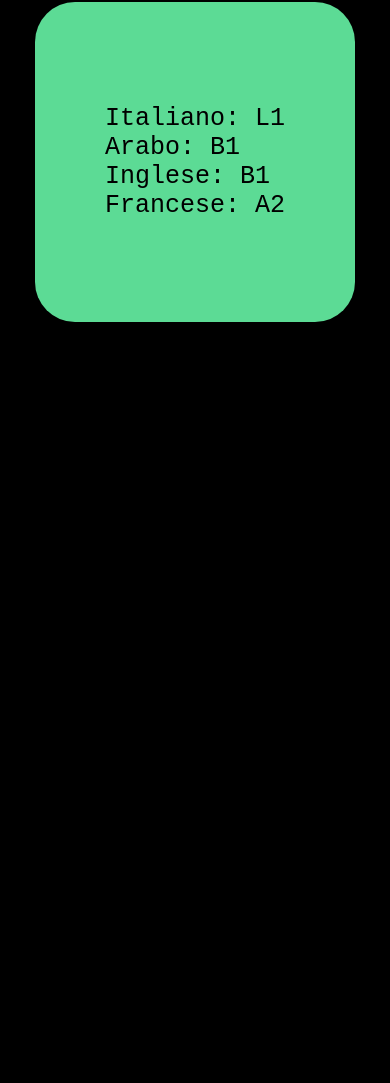
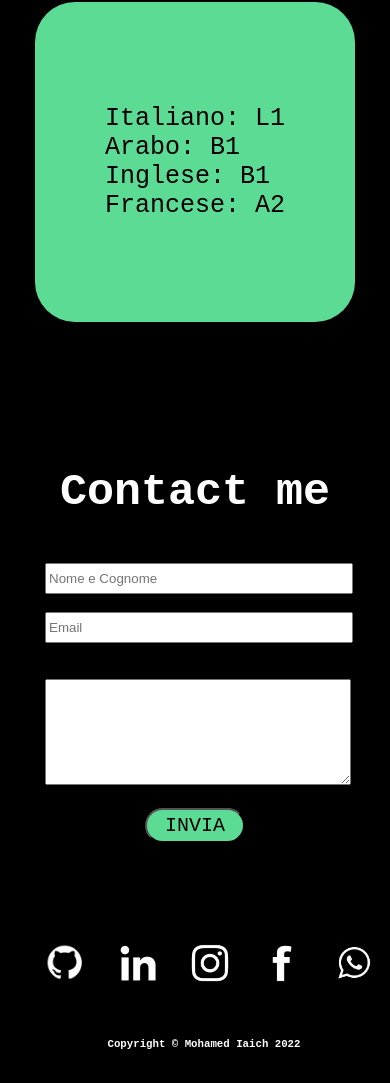
Before and after one commit to MohamedIaich/My-Site, a plain HTML site: page index.html in a window 390 px wide. Shown: the part 3937-5020 px from the top of the page. Before the commit the page ends 4267 px from the top, so only its background shows below. Drawn offline with Linux system fonts and the light colour scheme; a web font is replaced by a local one.

Commit message:
finito la versione mobile del sito però mancano tutti i collegamenti esterni dei social

```diff
--- /dev/null
+++ b/css e sass/_footer.scss
@@ -0,0 +1,50 @@
+// main: style.scss
+footer {
+  margin-top: 100px;
+  display: flex;
+  justify-content: center;
+  align-items: center;
+  .contact {
+    color: $first-text-color;
+    font-size: 45px;
+    text-align: center;
+  }
+  .form-inputs {
+    width: 300px;
+    height: 25px;
+    margin-left: calc(50% - 150px);
+  }
+  .form-textarea {
+    width: 300px;
+    height: 100px;
+    margin-left: calc(50% - 150px);
+  }
+  .invia {
+    width: 100px;
+    height: 35px;
+    border-radius: 40px;
+    background-color: $first-background-container;
+    font-family: $font-face;
+    font-size: 20px;
+    margin-left: calc(50% - 50px);
+  }
+  .footer-nav {
+    display: flex;
+    flex-direction: row;
+    margin-top: 100px;
+    .icone {
+      width: 42px;
+      height: 35px;
+      margin-left: 30px;
+      img {
+        width: 100%;
+      }
+    }
+  }
+  h6 {
+    color: $first-text-color;
+    text-align: center;
+    margin-top: 60px;
+    margin-left: calc(100% - 95%)
+  }
+}
--- a/sass/style.scss
+++ b/css e sass/style.scss
@@ -1,6 +1,10 @@
 @import "variables";
 @import "header";
 @import "main";
+@import "footer";
+
+
+
 
 
 body {
--- a/index.html
+++ b/index.html
@@ -3,7 +3,7 @@
   <head>
     <meta charset="utf-8">
     <title>Mohamed Iaich Site</title>
-    <link rel="stylesheet" href="css/style.min.css">
+    <link rel="stylesheet" href="css e sass/style.min.css">
     <link rel="icon" type="image/x-icon href="img/favicon.ico">
     <link href="https://fonts.googleapis.com/css2?family=Syne+Mono&display=swap" rel="stylesheet">
   </head>
@@ -77,8 +77,37 @@
           </p>
         </div>
       </div>
-
     </main>
 
+    <footer>
+      <div>
+        <h3 class="contact"> Contact me </h3>
+        <form>
+          <input type="text" class="form-inputs" name="fname" placeholder="Nome e Cognome"><br><br>
+          <input type="email" class="form-inputs" name="lname" placeholder="Email"><br><br><br>
+          <textarea class="form-textarea" placeholder="Richiesta..." rows="4" cols="50">
+          </textarea><br><br>
+          <input Class="invia" type="submit" value="INVIA">
+        </form>
+        <div class="footer-nav">
+          <div class="github icone">
+            <a href="#"><img src="img/github.png" alt=""></a>
+          </div>
+          <div class="linkedin icone">
+            <a href="#"><img src="img/linkedin.jpg" alt=""></a>
+          </div>
+          <div class="insta icone">
+            <a href="#"><img src="img/insta.jpg" alt=""></a>
+          </div>
+          <div class="facebook icone">
+            <a href="#"><img src="img/facebook.jpg" alt=""></a>
+          </div>
+          <div class="whatsapp icone">
+            <a href="#"><img src="img/whatsapp.jpg" alt=""></a>
+          </div>
+        </div>
+        <h6>Copyright © Mohamed Iaich 2022</h6>
+      </div>
+    </footer>
   </body>
 </html>
```
Also changed, not shown: css e sass/_header.min.css (renamed from css/_header.min.css), css e sass/_header.scss (renamed from sass/_header.scss), css e sass/_main.scss (renamed from sass/_main.scss), css e sass/_variables.min.css (added), css e sass/_variables.scss (renamed from sass/_variables.scss), css e sass/style.min.css (added), css/style.min.css (deleted), sass/style.min.css (deleted).
